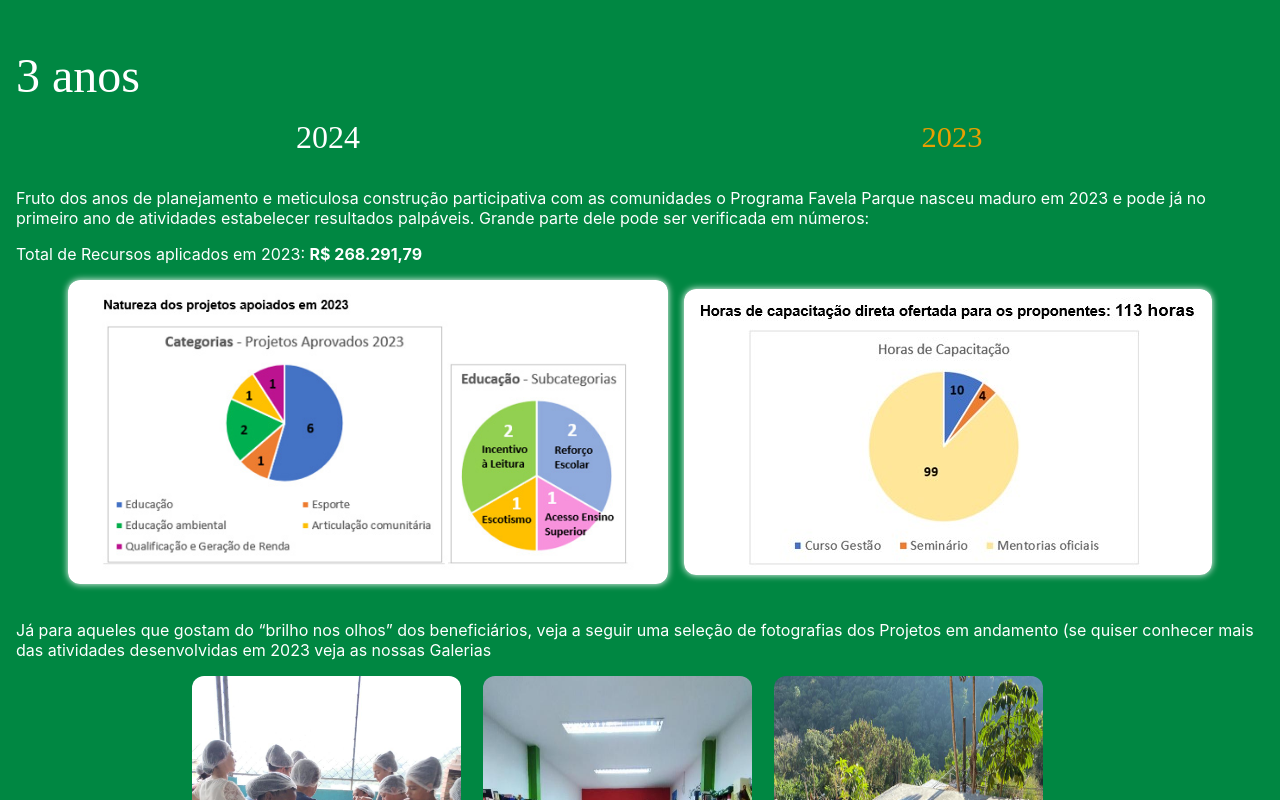
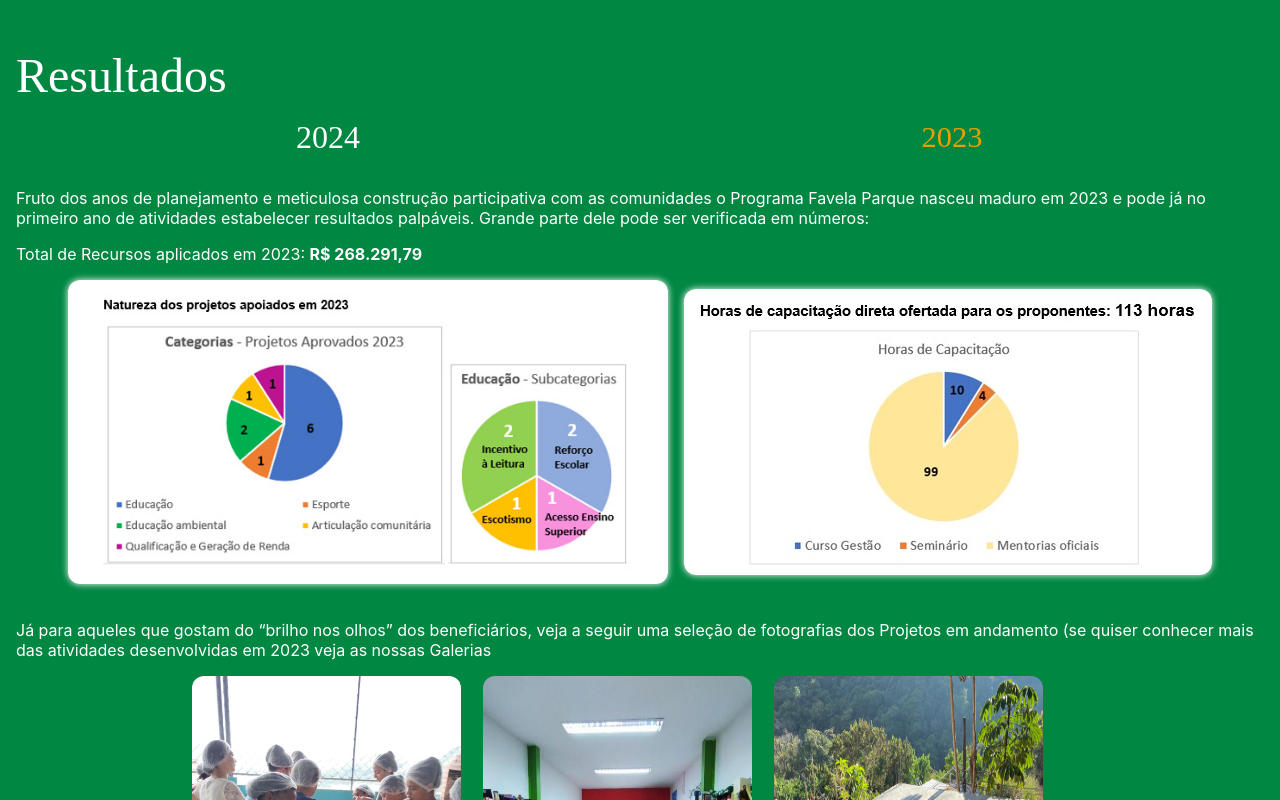
Before and after one commit to Evymendes/site-favela, a React (Create React App) app: page /edital in a window 1280 px wide. Shown: the top 800 px of the page. Built offline with nearby package versions, Linux system fonts and the light colour scheme; a web font is replaced by a local one.

Commit message:
Add Node.js version management with .node-version and .nvmrc files, and update package.json to specify Node.js engine requirements. Rename sections in Notice and Menu components for clarity.

```diff
--- a/package.json
+++ b/package.json
@@ -3,6 +3,9 @@
   "version": "0.1.0",
   "private": true,
   "homepage": "./",
+  "engines": {
+    "node": ">=24 <25"
+  },
   "dependencies": {
     "@testing-library/jest-dom": "^5.16.5",
     "@testing-library/react": "^13.4.0",
--- a/src/Pages/Notice/index.js
+++ b/src/Pages/Notice/index.js
@@ -202,9 +202,9 @@
 
   return (
     <>
-      <Content id='3anos'>
+      <Content id='resultados'>
         <BoxContent>
-          <h2>3 anos</h2>
+          <h2>Resultados</h2>
           <MenubyYear>
             <MenubyYearOption selected={activeButton === 2024} onClick={() => setActiveButton(2024)}>2024</MenubyYearOption>
             <MenubyYearOption selected={activeButton === 2023} onClick={() => setActiveButton(2023)}>2023</MenubyYearOption>
--- a/src/components/Menu/index.js
+++ b/src/components/Menu/index.js
@@ -13,8 +13,8 @@
     },
     {
       id: 1,
-      name: '3 anos',
-      anchor: '#3anos',
+      name: 'Resultados',
+      anchor: '#resultados',
     },
     {
       id: 2,
```
Also changed, not shown: 2 other files (tests, documents, lock files or other folders).
